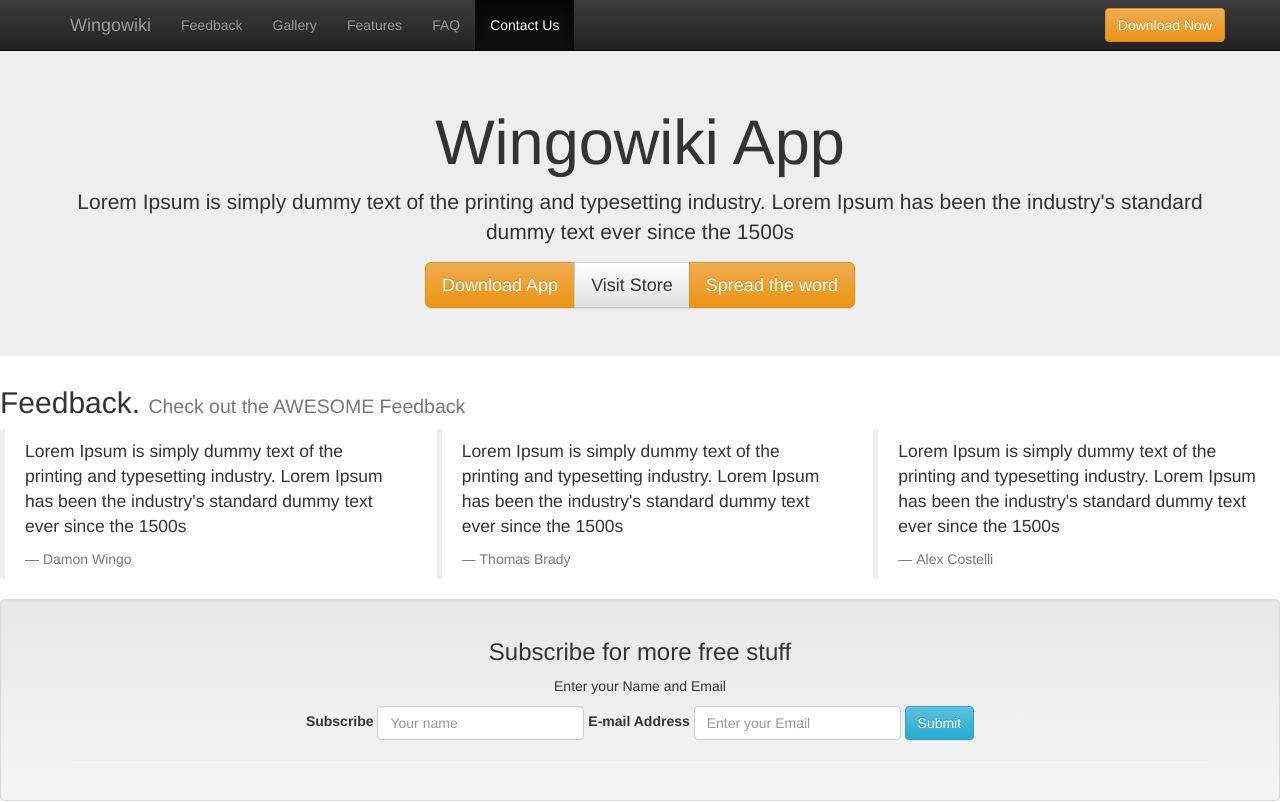
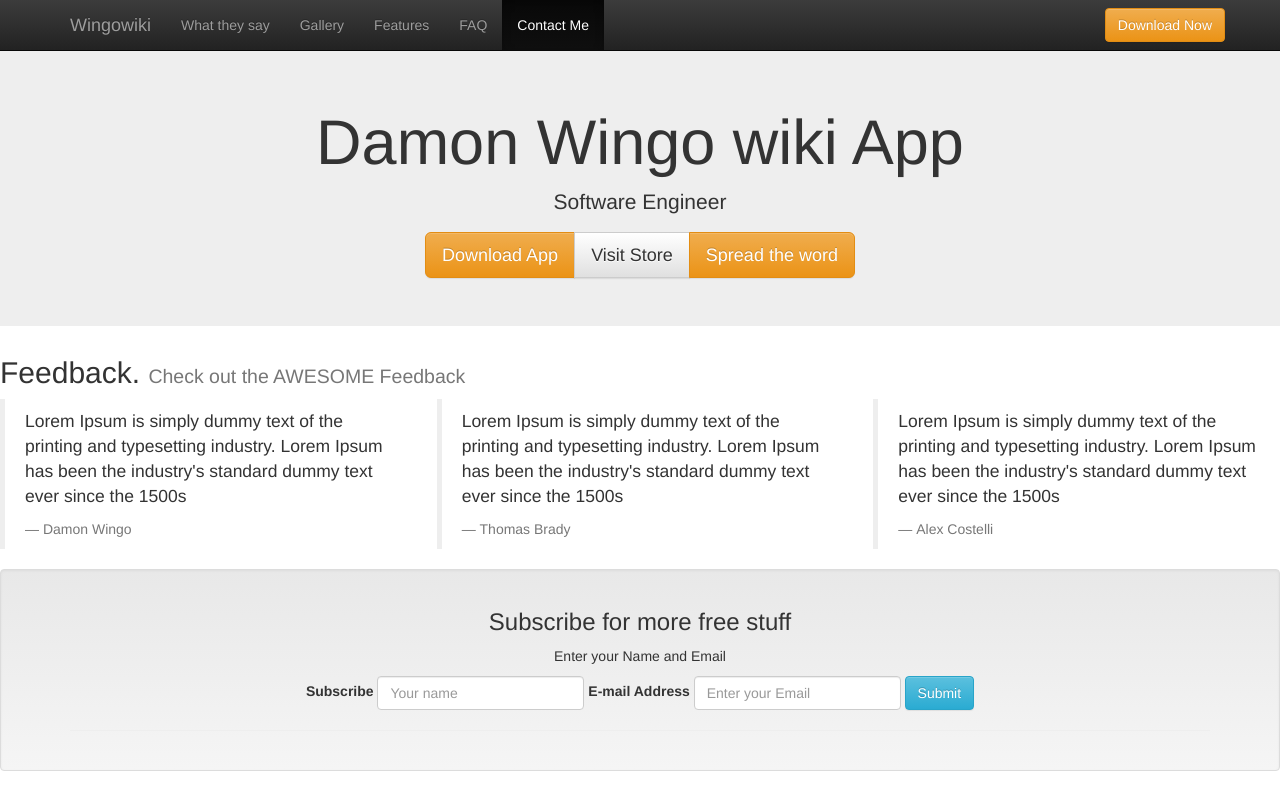
Before and after one commit to hotwing78/hotwing78.github.io, a plain HTML site: page index.html in a window 1280 px wide. Shown: the top 802 px of the page. Drawn offline with nearby package versions, Linux system fonts and the light colour scheme.

Commit message:
Update index.html

```diff
--- a/index.html
+++ b/index.html
@@ -1,7 +1,7 @@
 <!DOCTYPE html>
 <html>
 <head>
-    <title>Wingowiki App</title>
+    <title>Damon Wingo Wiki </title>
       <link rel="stylesheet" href="https://maxcdn.bootstrapcdn.com/bootstrap/3.2.0/css/bootstrap.min.css">
       <link rel="stylesheet" href="https://maxcdn.bootstrapcdn.com/bootstrap/3.2.0/css/bootstrap-theme.min.css">
       <link rel="stylesheet" type="text/css" href="css/newstyle.css">
@@ -24,11 +24,11 @@
             <div class="collapse navbar-collapse" id="navbar-collapse">
               <a href="" class="btn btn-warning navbar-btn navbar-right">Download Now</a>
                 <ul class="nav navbar-nav">
-                    <li><a href="#feedback">Feedback</a></li>
+                    <li><a href="#feedback">What they say</a></li>
                     <li><a href="#gallery">Gallery</a></li>
                     <li><a href="#features">Features</a></li>
                     <li><a href="#faq">FAQ</a></li>
-                    <li><a href="#contact">Contact Us</a></li>
+                    <li><a href="#contact">Contact Me</a></li>
                 </ul>
             </div>
         </div><!--End Container-->
@@ -37,8 +37,8 @@
     <!-- jumbotron -->
     <div class="jumbotron">
         <div class="container text-center">
-            <h1>Wingowiki App</h1>
-            <p>Lorem Ipsum is simply dummy text of the printing and typesetting industry. Lorem Ipsum has been the industry's standard dummy text ever since the 1500s</p>
+            <h1>Damon Wingo wiki App</h1>
+            <p>Software Engineer</p>
             <div class="btn-group">
                 <a href="" class="btn btn-lg btn-warning">Download App</a>
                 <a href="" class="btn btn-lg btn-default">Visit Store</a>
@@ -391,7 +391,7 @@
                         <hr>
                         <P>Check us out @</P>
                     <ul class = "list-inline">
-                        <li><a href="#">Twitter</a></li>
+                        <li><a href="https://twitter.com/Cakolacblack">Twitter</a></li>
                         <li><a href="#">Facebook</a></li>
                         <li><a href="#">YouTube</a></li>
                     </ul>
```
